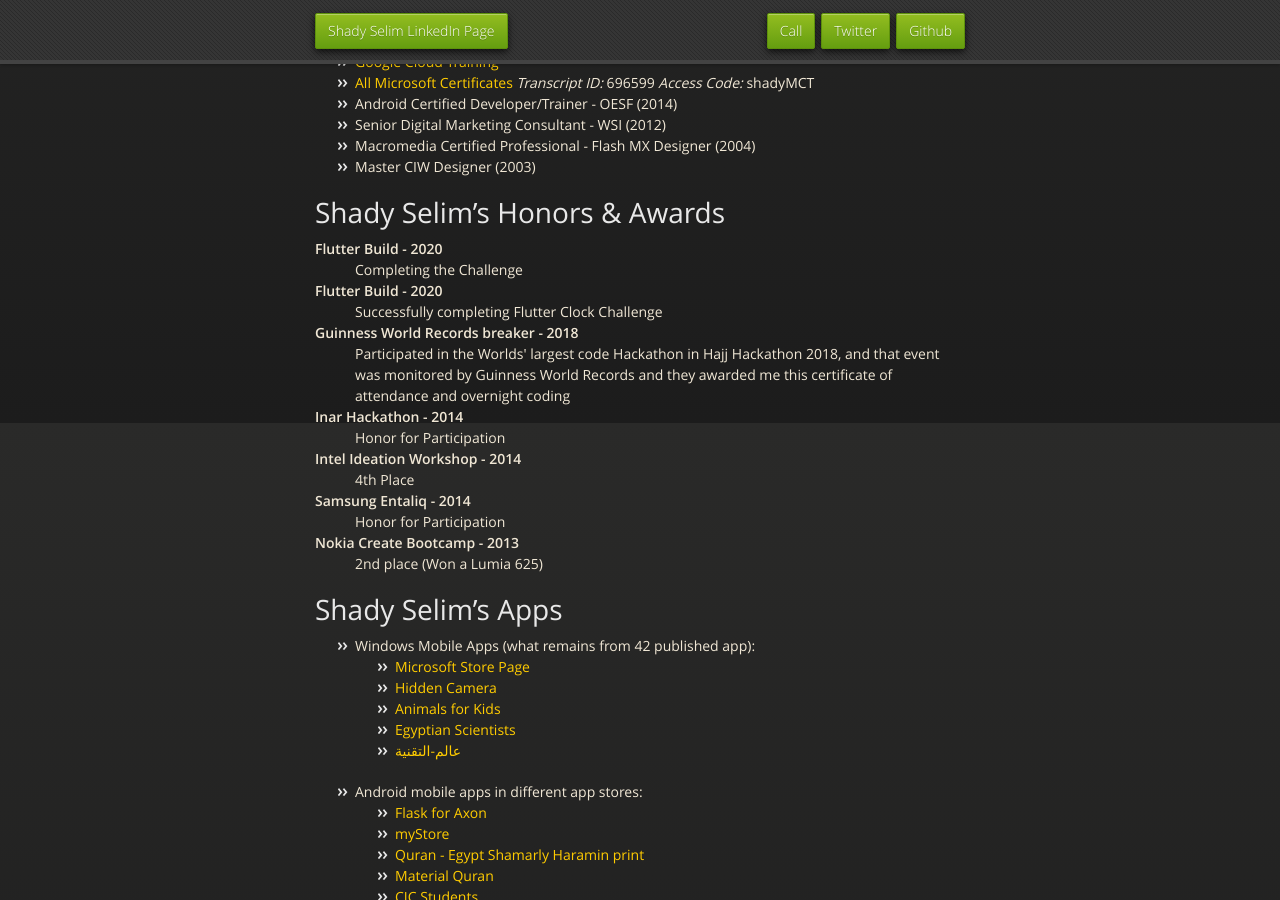
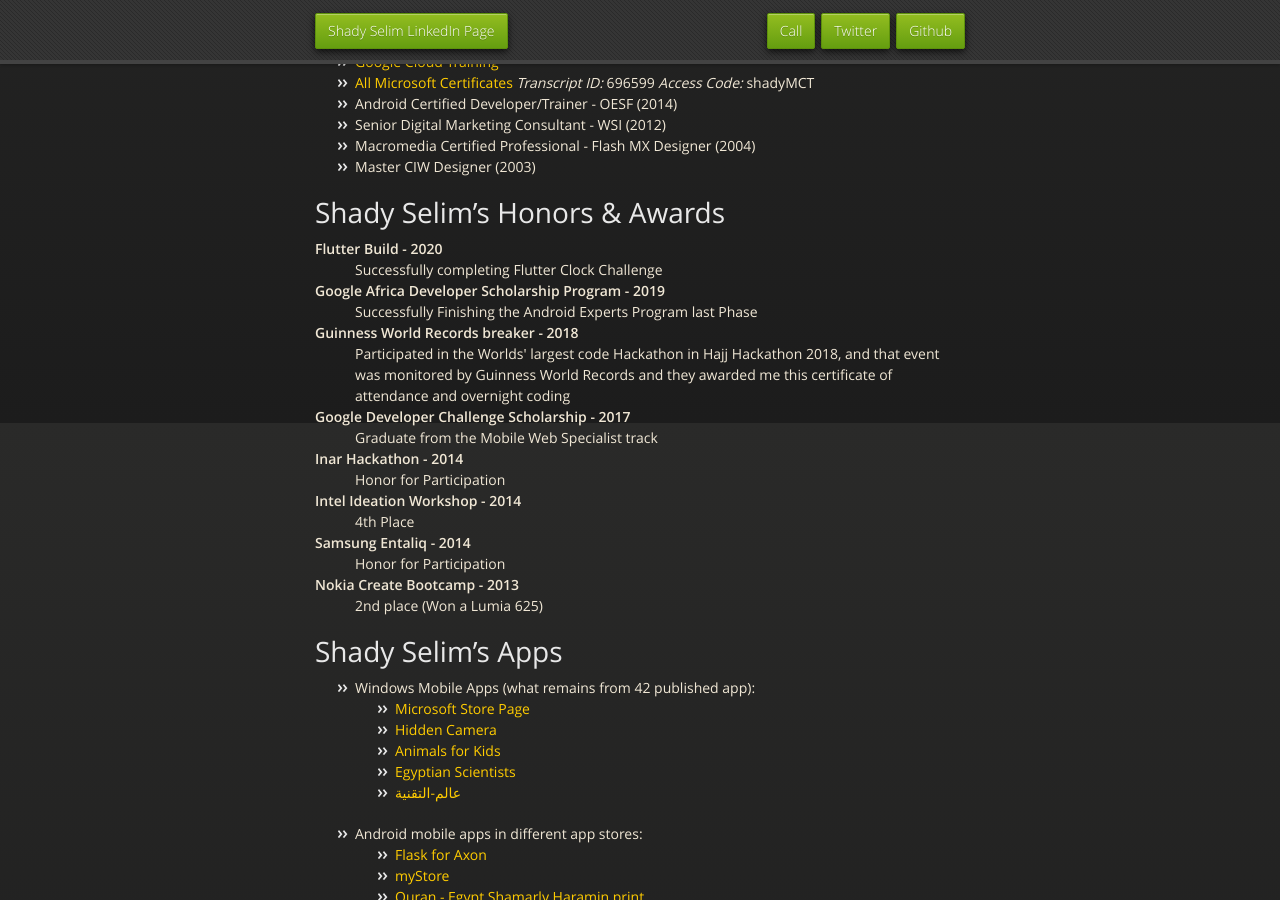
Before and after one commit to Shady-Selim/shady-selim.github.io, a Jekyll site: the page built from index.md, in a window 1280 px wide and 900 px high, scrolled down 1377 px. Built offline with Jekyll 4.4.1, drawn with Linux system fonts in a browser that asks for light colours; our own code applies the rules of GitHub Pages for plain Markdown files.

Commit message:
Update index.md

```diff
--- a/index.md
+++ b/index.md
@@ -48,11 +48,13 @@
 # Shady Selim's Honors & Awards
 <dl>
   <dt>Flutter Build - 2020</dt>
-    <dd>Completing the Challenge</dd>
-  <dt>Flutter Build - 2020</dt>
     <dd>Successfully completing Flutter Clock Challenge</dd>
+  <dt>Google Africa Developer Scholarship Program - 2019</dt>
+    <dd>Successfully Finishing the Android Experts Program last Phase</dd>
   <dt>Guinness World Records breaker - 2018</dt>
     <dd>Participated in the Worlds' largest code Hackathon in Hajj Hackathon 2018, and that event was monitored by Guinness World Records and they awarded me this certificate of attendance and overnight coding</dd>
+  <dt>Google Developer Challenge Scholarship - 2017</dt>
+    <dd>Graduate from the Mobile Web Specialist track</dd>
   <dt>Inar Hackathon - 2014</dt>
     <dd>Honor for Participation</dd>
   <dt>Intel Ideation Workshop - 2014</dt>
```
